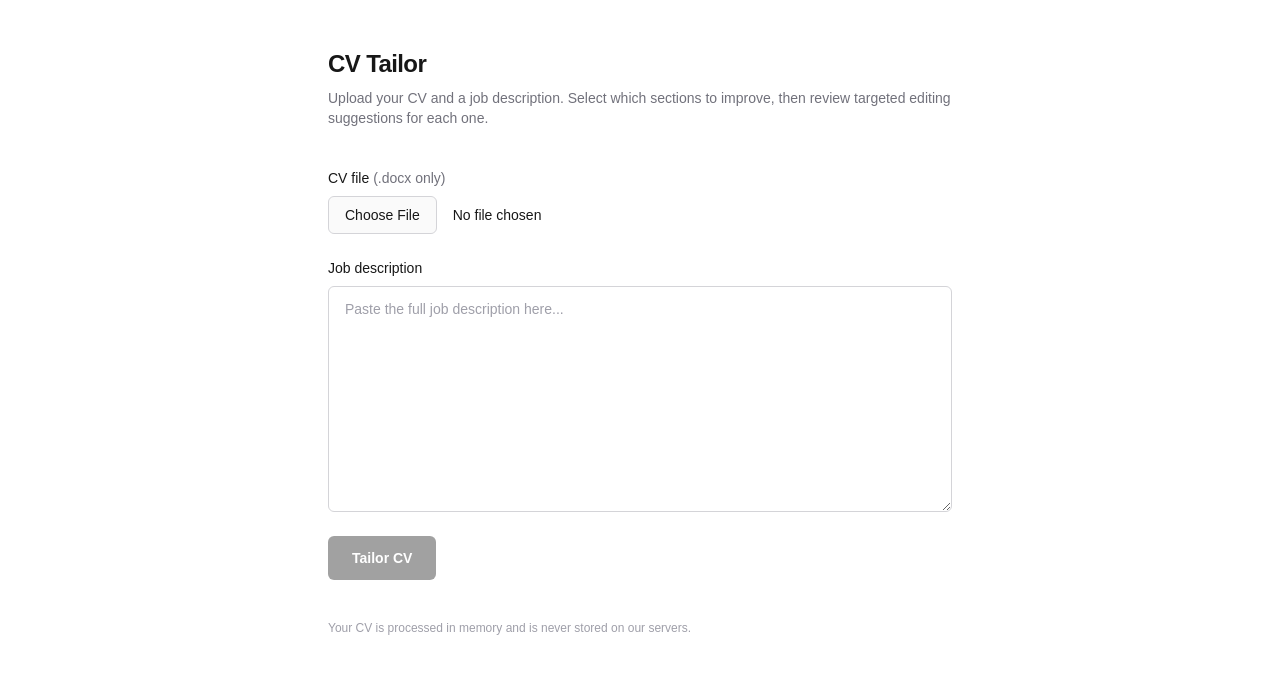
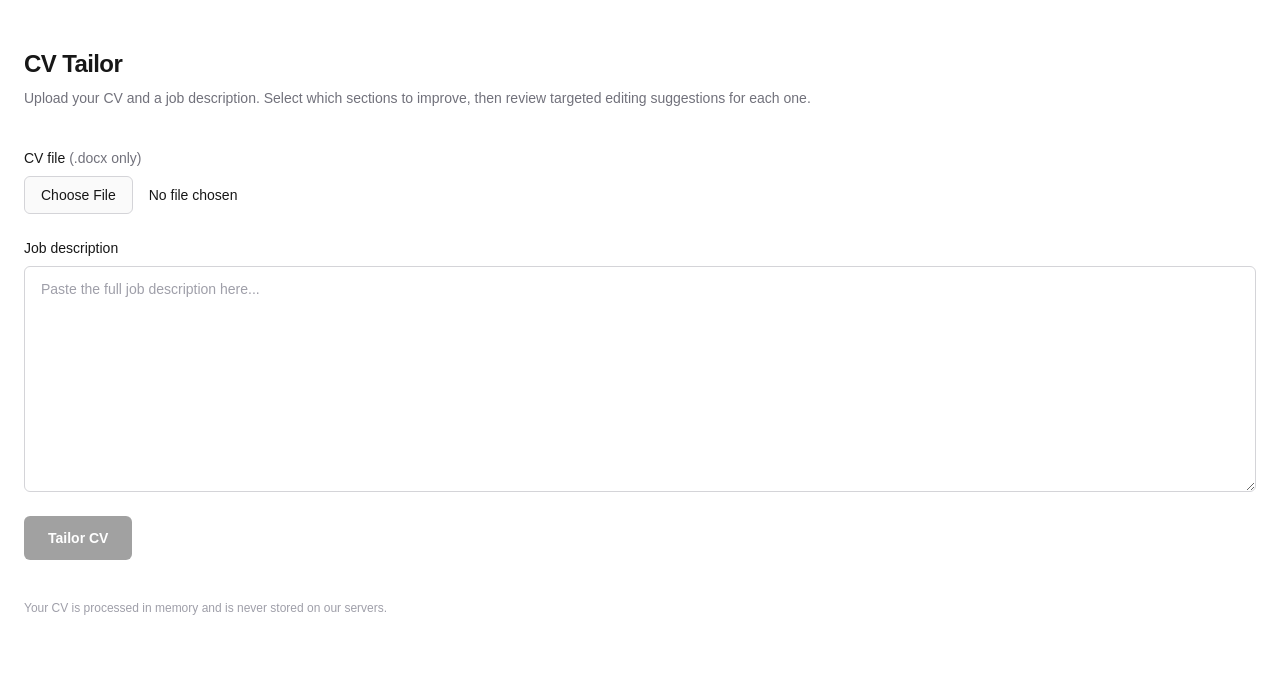
Before and after one commit to IrynaLypnyk/cv-tailor, a Next.js app: page / in a window 1280 px wide. Shown: the top 674 px of the page. Built offline with nearby package versions, Linux system fonts and the light colour scheme.

Commit message:
fix: update TailorPage layout to use max-w-[1280px] for improved responsiveness

```diff
--- a/components/TailorPage.tsx
+++ b/components/TailorPage.tsx
@@ -25,7 +25,7 @@ export function TailorPage() {
   return (
     <div
       data-component="TailorPage"
-      className="mx-auto flex w-full max-w-2xl flex-col gap-10 px-4 py-12 sm:px-6"
+      className="mx-auto flex w-full max-w-[1280px] flex-col gap-10 px-4 py-12 sm:px-6"
     >
       <header className="flex flex-col gap-2">
         <h1 className="text-2xl font-semibold tracking-tight text-foreground">
```
